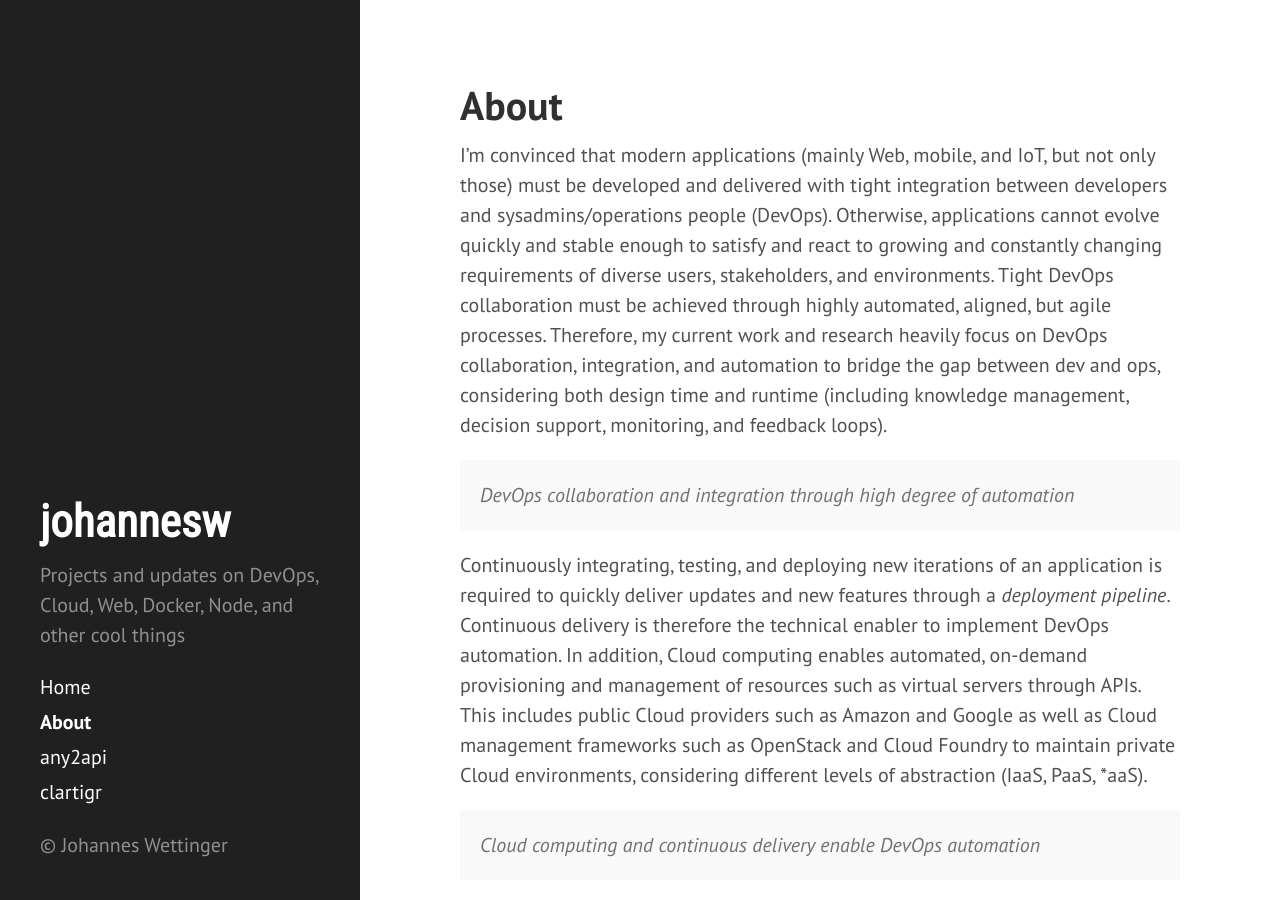
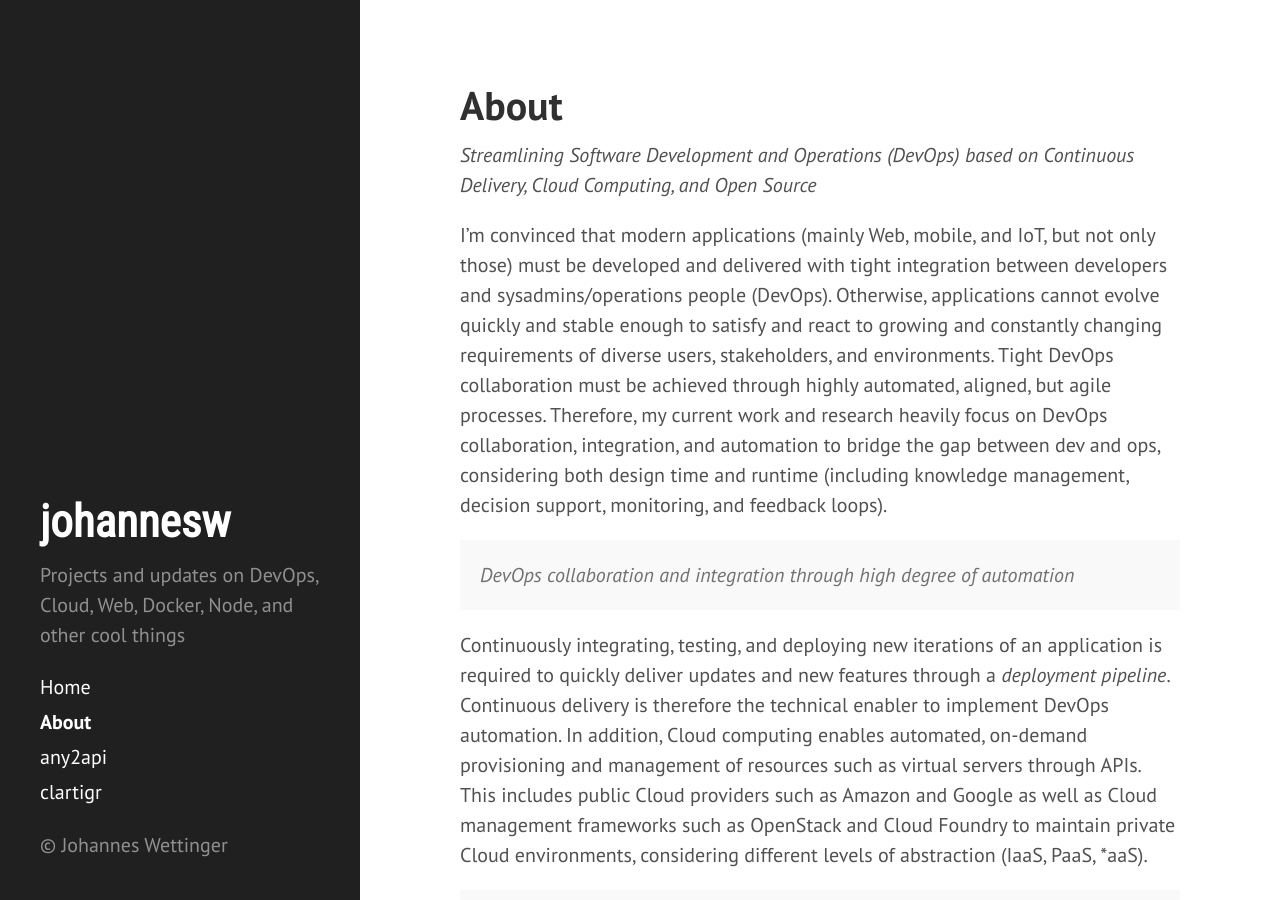
Before and after one commit to jojow/jojow.github.io, a Jekyll site: the page built from about.md, in a window 1280 px wide and 900 px high. Built offline with Jekyll 4.4.1, drawn with Linux system fonts in a browser that asks for light colours; Markdown is read by kramdown in place of the engine named in the settings.

Commit message:
subtitle added to about page

```diff
--- a/about.md
+++ b/about.md
@@ -2,6 +2,8 @@
 layout: page
 title: About
 ---
+
+*Streamlining Software Development and Operations (DevOps) based on Continuous Delivery, Cloud Computing, and Open Source*
 
 I'm convinced that modern applications (mainly Web, mobile, and IoT, but not only those) must be developed and delivered with tight integration between developers and sysadmins/operations people (DevOps). Otherwise, applications cannot evolve quickly and stable enough to satisfy and react to growing and constantly changing requirements of diverse users, stakeholders, and environments. Tight DevOps collaboration must be achieved through highly automated, aligned, but agile processes. Therefore, my current work and research heavily focus on DevOps collaboration, integration, and automation to bridge the gap between dev and ops, considering both design time and runtime (including knowledge management, decision support, monitoring, and feedback loops).
 
```
